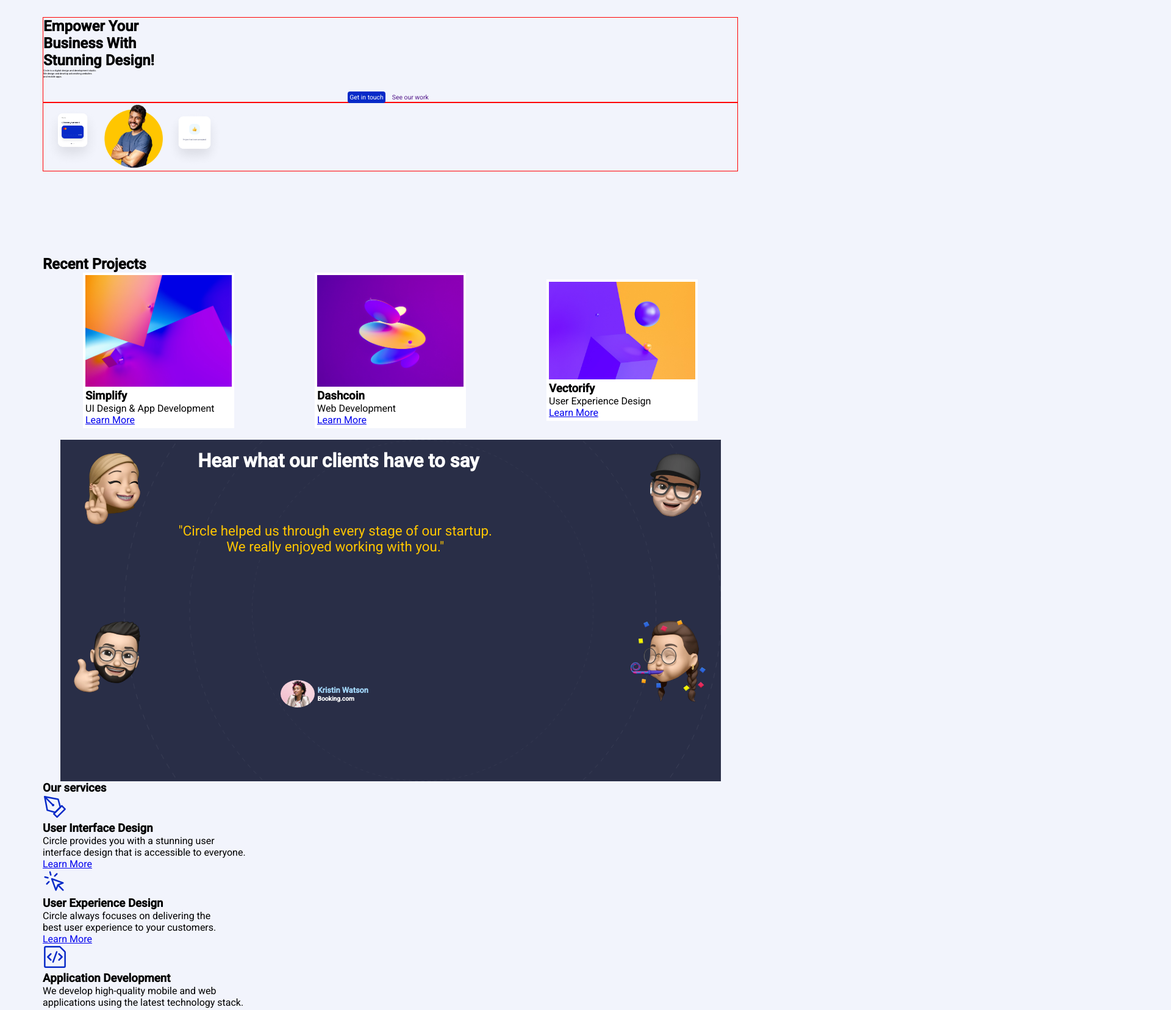
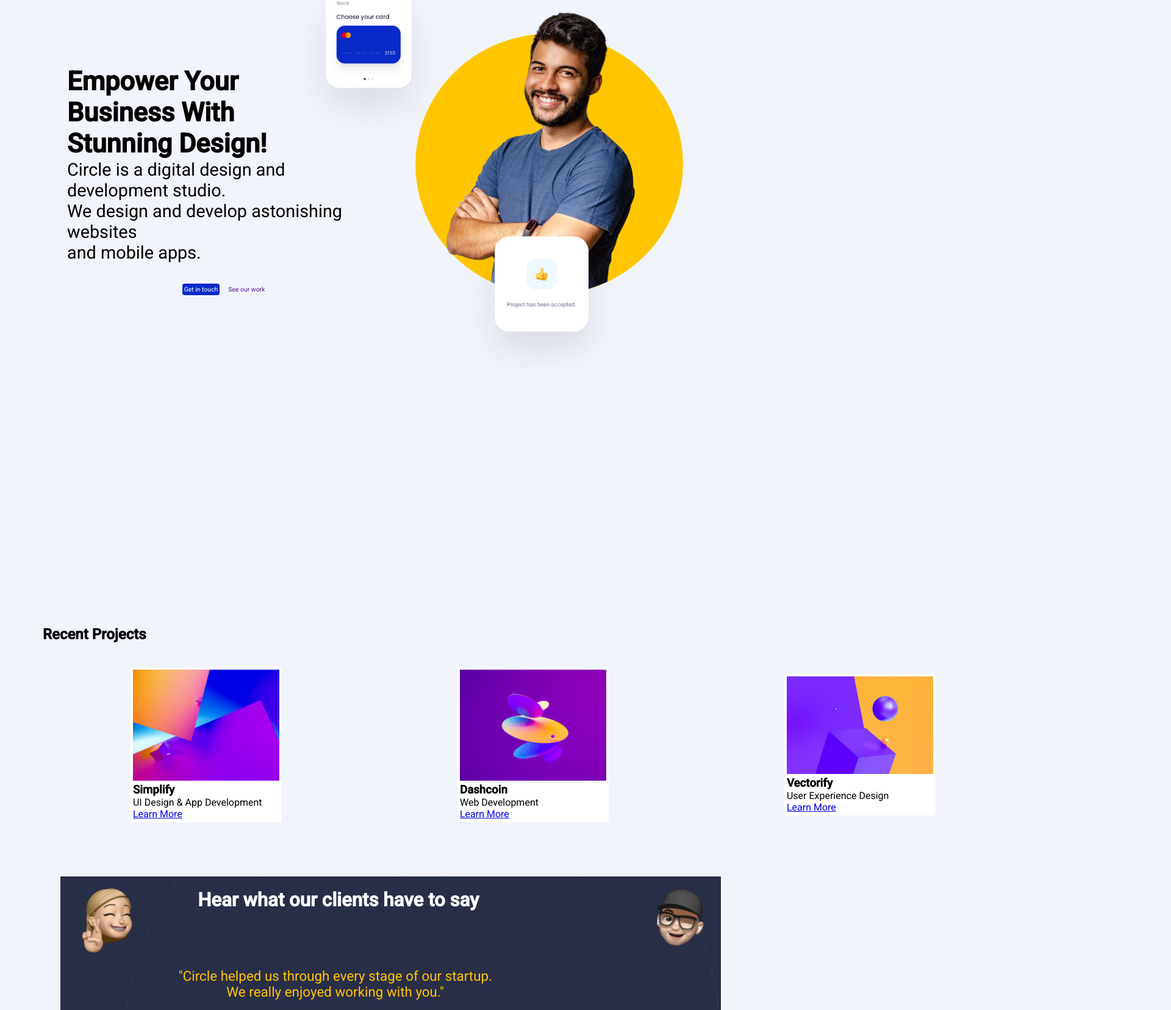
Before and after one commit to joewari/Ironhack-mid-term-project, a plain HTML site: page home.html in a window 1280 px wide. Shown: the part 124-1780 px from the top of the page at 61% size, 1920 px wide, since content can reach past the window. Drawn offline with Linux system fonts and the light colour scheme.

Commit message:
update -- added more designn to the layout of the webpage

```diff
--- a/CSS/Circle.css
+++ b/CSS/Circle.css
@@ -115,43 +115,83 @@ font-size: 1.3vh;
   font-size:0.5vh ;
 }
 /* ------------------------------ Intro ------------------------------ */
-.content-block{
+.intro{
   display: grid;
-  grid-template-columns: repeat(6,1fr);
+  grid-template-columns: repeat(6,2fr);
 
+ height:60vh;
+ margin:40px auto
 }
-#content{
-  grid-column-end: 1;
-  grid-column-end: 2;
-  border: 1px solid red
+.content{
+  grid-column-start:2 ;
+  width: 65vh;
+  height: 50vh;
+font-size: 1.8em;
+
+  padding: 40px;
 }
 
 .hero{
-  grid-column-end: 2;
-  grid-column-end: 4;
-  border: 1px solid red
-}
-.hero img{
-  width:12vh;
+ grid-column-start:4;
+
+  width: max-content;
+
+
 
 }
+
+#hero {
+  position: relative;
+right:-10px;
+top:-60px;
+  width:55vh;
+  height: 60vh;
+  align-items: center;
+
+
+
+}
+
+#card {
+  width:130px;
+  align-items: center;
+  position: relative;
+  width:35vh;
+ bottom:300px;
+  right:650px;
+}
+
+
+#thumb {
+  position:relative;
+  top:90px;
+right:650px;
+  width:35vh;
+
+
+  align-items: center;
+
+
+}
+
 /* ------------------------------ Partners ------------------------------ */
 #partners{
   width: 10px;
-  height: 100px;
+  height: 400px;
 
 display:flex;
 justify-content: space-around;
-margin: 0 auto;
+
   position: relative;
   top:30px;
   animation: 6s infinite linear slidein;
+
 
 }
 
 @keyframes slidein {
   from {left: 0px;}
-  to {left: 150%;}
+  to {left: 140%;}
 }
 #partners img{
  width:150px;
@@ -168,6 +208,7 @@ margin: 0 auto;
   align-content: space-between;
   align-items: center;
   justify-items:center;
+  margin: 40px auto 40px auto;
 
 
 }
@@ -195,11 +236,11 @@ width: 15rem;
   background-size: cover;
   width: 95%;
   height: 35rem;
-  margin: 0 auto  ;
+  margin: 30px auto 40px auto  ;
   display: grid;
   grid-template-columns: repeat(6,2fr);
   grid-template-rows: 50px;
-  row-gap: 25px;
+
 
 
 
@@ -207,7 +248,7 @@ width: 15rem;
 
 }
 .img-size {
-  width: 20vh;
+  width: 18vh;
 }
 div.tetimonial-emoji1 {
 grid-column-start: 1;
@@ -219,12 +260,12 @@ justify-self: left;
 }
 .Client-testimonial-head{
   color:#ffff;
-margin:20px 10px 0px 20px;
+margin:20px 10px 20px 20px;
   font-size: 1.3em;
   grid-column-start: 2;
 grid-column-end: 5;
 text-align: center;
-align-self: center;
+
 
 
 }
@@ -244,7 +285,8 @@ grid-column-end: 5;
   align-self: center;
   font-size: 1.4em;
   text-align: center;
-  color:#FFC600
+  color:#FFC600;
+  padding-top: 30px;
 
 
 
@@ -253,7 +295,6 @@ grid-column-end: 5;
 
 }
 .tetimonial-emoji3{
-
 
 grid-column-start: 1;
 grid-column-end: 3;
@@ -305,8 +346,45 @@ text-align:end
   }
 
 /* ------------------------------ Services ------------------------------ */
+.our-service{
+display:grid;
+grid-template-columns: repeat(3,1fr);
 
-/* Your CSS code goes here */
+
+line-height: 2em;
+font-weight: 400;
+
+margin: auto auto 50px 70px;
+
+}
+.service-head{
+  grid-column-start: 1;
+  grid-column-end: 3;
+
+padding: 20px;
+  justify-self: left;
+  margin-bottom:40px;
+
+
+
+}
+
+#interface-design{
+  width:fit-content;
+  grid-column-end: 2;
+  background-color: #ffffff;
+  padding: 20px;
+}
+#experience-design{
+padding: 20px;
+ background-color: #ffffff;
+ width:fit-content;
+}
+#app-dev{
+padding: 20px;
+ background-color: #ffffff;
+ width:fit-content;
+}
 
 /* ------------------------------ Questions form ------------------------------ */
 
--- a/home.html
+++ b/home.html
@@ -31,7 +31,8 @@
        </header>
        <div class="Content-block">
             <section class="welcome-section">
-                <div class="article">
+                <div class="intro">
+                    <div class="content">
                         <article id="content">
                             <h2>Empower Your <br>
                                 Business With <br>
@@ -39,17 +40,22 @@
                             <p>Circle is a digital design and development studio. <br>
                                 We design and develop astonishing websites <br>
                                 and mobile apps.</p>
+
                              <div class="nav-menu">
                                 <a id="content-btn1" href="./HTML/Contact.html">Get in touch</a>
                                 <a href="">See our work</a> </div>
                              </div>
-
                         </article>
                         <div class="hero">
-                        <img src="../Assets/Images/hero-section-20240515T162346Z-001/hero-section/card-1.png" alt="Debit Card" >
-                        <img src="../Assets/Images/hero-section-20240515T162346Z-001/hero-section/hero-image.png" alt="Hero Image">
-                        <img src="../Assets/Images/hero-section-20240515T162346Z-001/hero-section/card-2.png" alt="A thumbs up Image" >
+
+                            <img id="hero" src="../Assets/Images/hero-section-20240515T162346Z-001/hero-section/hero-image.png" alt="Hero Image">
+                            <img id="card" src="../Assets/Images/hero-section-20240515T162346Z-001/hero-section/card-1.png" alt="Debit Card" >
+                            <img id="thumb" src="../Assets/Images/hero-section-20240515T162346Z-001/hero-section/card-2.png" alt="A thumbs up Image" >
                         </div>
+
+                    </div>
+
+
                 </div>
 
             </section>
@@ -127,28 +133,28 @@
                 </div>
             </section>
             <section class="Services">
-                <div>
-                    <h3>Our services</h3>
-                    <div>
+                <div class="our-service">
+                    <div class="service-head"><h3>Our services</h3></div>
+                    <div id="interface-design">
                         <img src="../Assets/Images/services-section-20240516T114453Z-001/services-section/icons/1.svg" alt="service icon">
                         <h3>User Interface Design</h3>
-                        <p>Circle provides you with a stunning user <br>
-                             interface design that is accessible to everyone.</p>
+                        <p>Circle provides you with a <br>stunning user
+                             interface design <br>that is accessible to everyone.</p>
                         <a href="#">Learn More</a>
                     </div>
-                    <div>
+                    <div id="experience-design">
                         <img src="../Assets/Images/services-section-20240516T114453Z-001/services-section/icons/2.svg" alt="service icon">
                         <h3>User Experience Design</h3>
-                        <p>Circle always focuses on delivering the <br>
-                             best user experience to your customers.</p>
+                        <p>Circle always focuses on <br>delivering the
+                             best user <br>experience to your customers.</p>
                         <a href="#">Learn More</a>
                     </div>
 
-                    <div>
+                    <div id="app-dev">
                         <img src="../Assets/Images/services-section-20240516T114453Z-001/services-section/icons/3.svg" alt="service icon">
                         <h3>Application Development</h3>
-                        <p>We develop high-quality mobile and web <br>
-                             applications using the latest technology stack.</p>
+                        <p>We develop high-quality mobile <br> and web
+                             applications using the <br> latest technology stack.</p>
                         <a href="#">Learn More</a>
 
                     </div>
```
Lines whose indentation alone changed are shown as unchanged.
